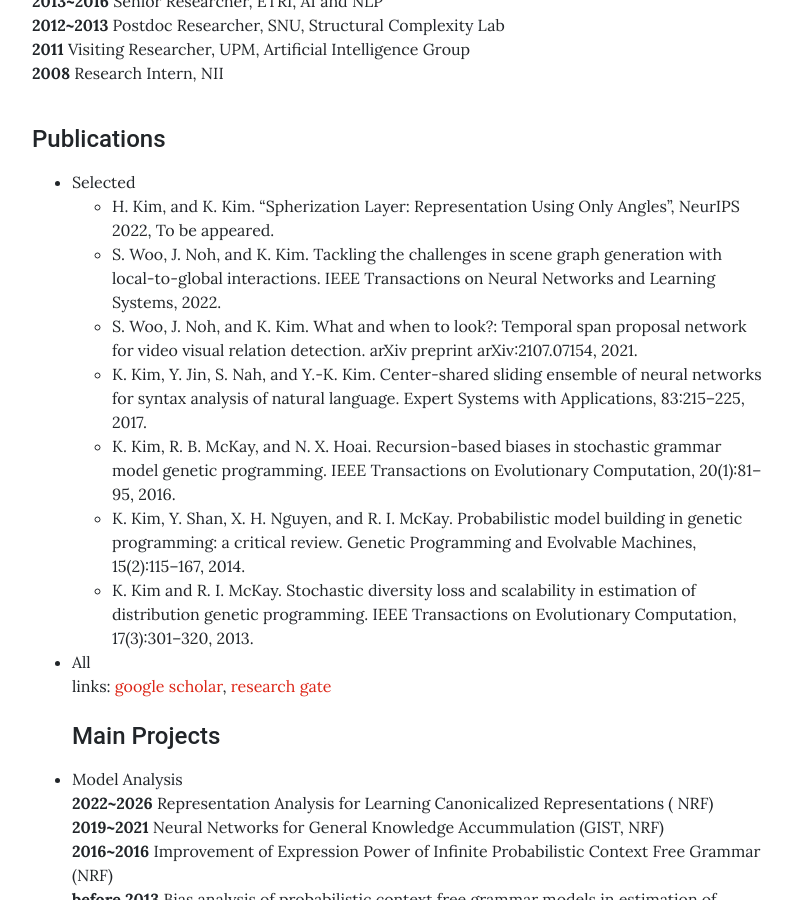
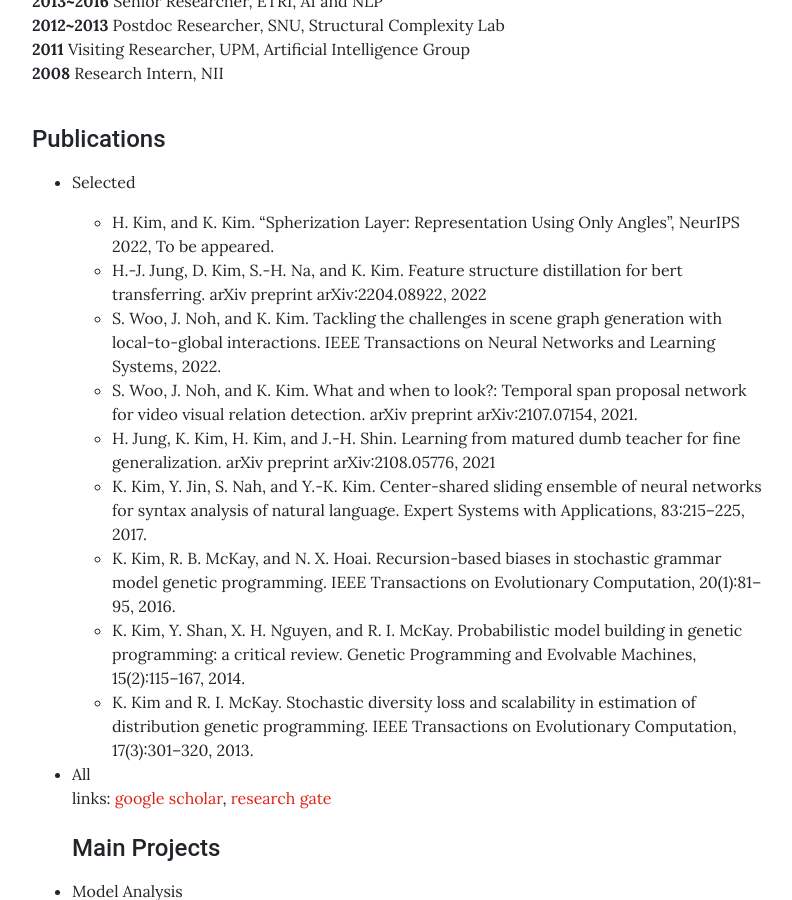
Before and after one commit to irrlab/irrlab.github.io, a Jekyll site: the page built from pages/team/professor.md, in a window 1280 px wide and 900 px high, scrolled down 1326 px. Shown: the whole window, without its empty margins (243-1035 px from the left). Built offline with Jekyll 4.4.1, drawn with Linux system fonts in a browser that asks for light colours.

Commit message:
selected pubs

```diff
--- a/_data/team_professor.yml
+++ b/_data/team_professor.yml
@@ -40,9 +40,12 @@
     #### Publications
 
     - Selected <br/>
+
       - H. Kim, and K. Kim. "Spherization Layer: Representation Using Only Angles", NeurIPS 2022, To be appeared.
+      - H.-J. Jung, D. Kim, S.-H. Na, and K. Kim. Feature structure distillation for bert transferring. arXiv preprint arXiv:2204.08922, 2022
       - S. Woo, J. Noh, and K. Kim. Tackling the challenges in scene graph generation with local-to-global interactions. IEEE Transactions on Neural Networks and Learning Systems, 2022.
       - S. Woo, J. Noh, and K. Kim. What and when to look?: Temporal span proposal network for video visual relation detection. arXiv preprint arXiv:2107.07154, 2021.
+      - H. Jung, K. Kim, H. Kim, and J.-H. Shin. Learning from matured dumb teacher for fine generalization. arXiv preprint arXiv:2108.05776, 2021
       - K. Kim, Y. Jin, S. Nah, and Y.-K. Kim. Center-shared sliding ensemble of neural networks for syntax analysis of natural language. Expert Systems with Applications, 83:215–225, 2017.
       - K. Kim, R. B. McKay, and N. X. Hoai. Recursion-based biases in stochastic grammar model genetic programming. IEEE Transactions on Evolutionary Computation, 20(1):81–95, 2016.
       - K. Kim, Y. Shan, X. H. Nguyen, and R. I. McKay. Probabilistic model building in genetic programming: a critical review. Genetic Programming and Evolvable Machines, 15(2):115–167, 2014.
```
